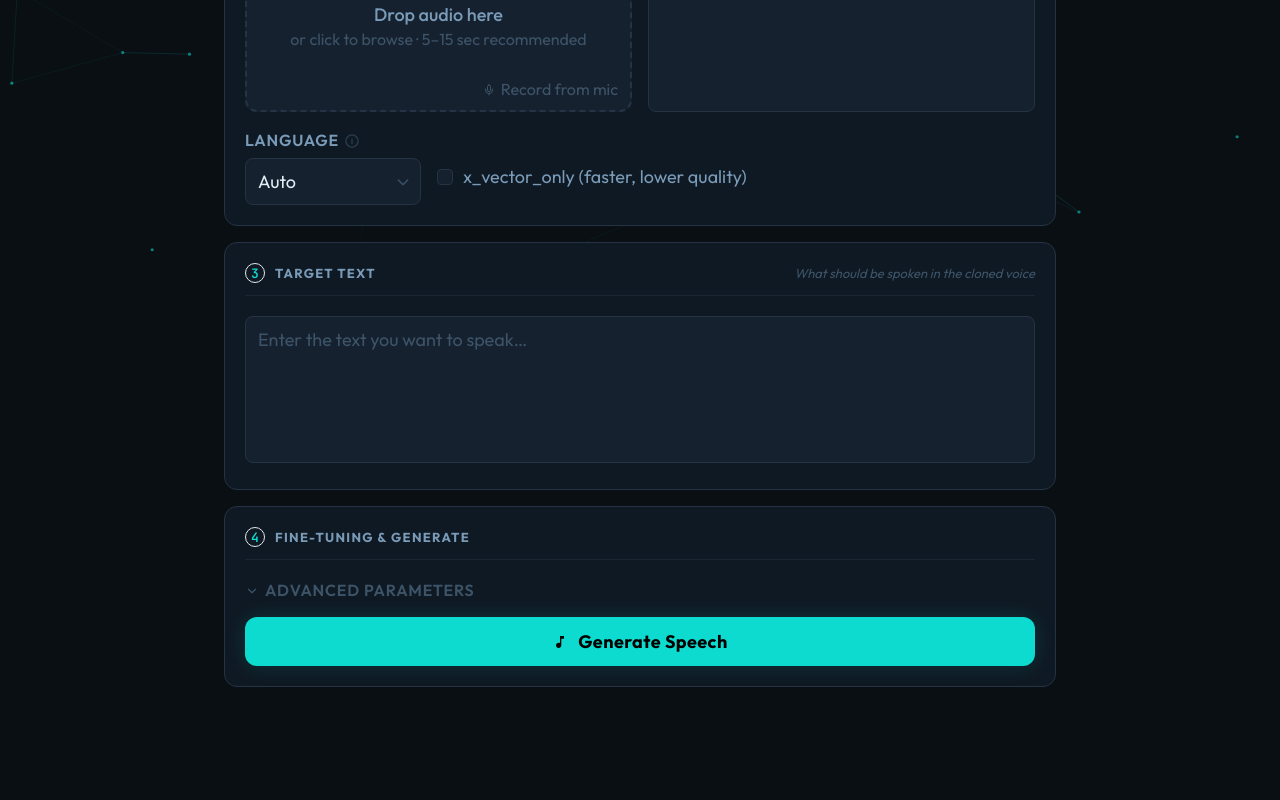
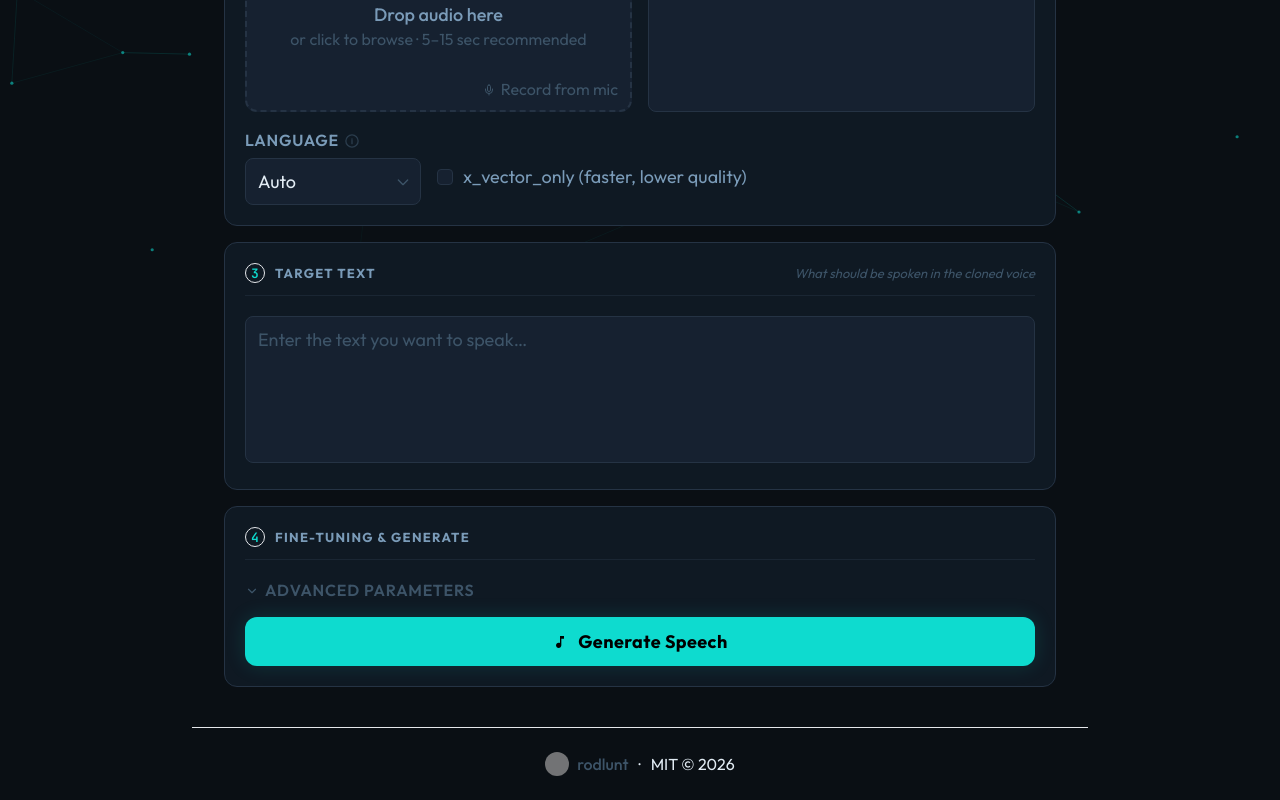
Before and after one commit to rodlunt/qwen3-tts-webui, a React (Vite) app in the folder frontend/: page / in a window 1280 px wide. Shown: the part 528-1328 px from the top of the page. Before the commit the page ends 1255 px from the top, so only its background shows below. Built offline with nearby package versions, Linux system fonts and the light colour scheme; grey boxes are pictures that could not be loaded.

Commit message:
Add footer with GitHub avatar and MIT credit to app

```diff
--- a/frontend/src/App.tsx
+++ b/frontend/src/App.tsx
@@ -55,6 +55,14 @@ function Inner() {
             <Tabs.Content value="voice-design"><VoiceDesign /></Tabs.Content>
           </Tabs.Root>
         </main>
+        <footer className="relative max-w-4xl mx-auto px-4 sm:px-6 lg:px-8 py-6 flex items-center justify-center gap-2.5 border-t border-q-border/40">
+          <a href="https://github.com/rodlunt" target="_blank" rel="noopener noreferrer" className="flex items-center gap-2 text-q-text3 hover:text-q-text2 transition-colors">
+            <img src="https://github.com/rodlunt.png" className="w-6 h-6 rounded-full opacity-70 hover:opacity-100 transition-opacity" alt="rodlunt" />
+            <span className="text-xs font-medium">rodlunt</span>
+          </a>
+          <span className="text-q-text3/40 text-xs">·</span>
+          <span className="text-xs text-q-text3/60">MIT © 2026</span>
+        </footer>
       </div>
     </div>
   )
```
